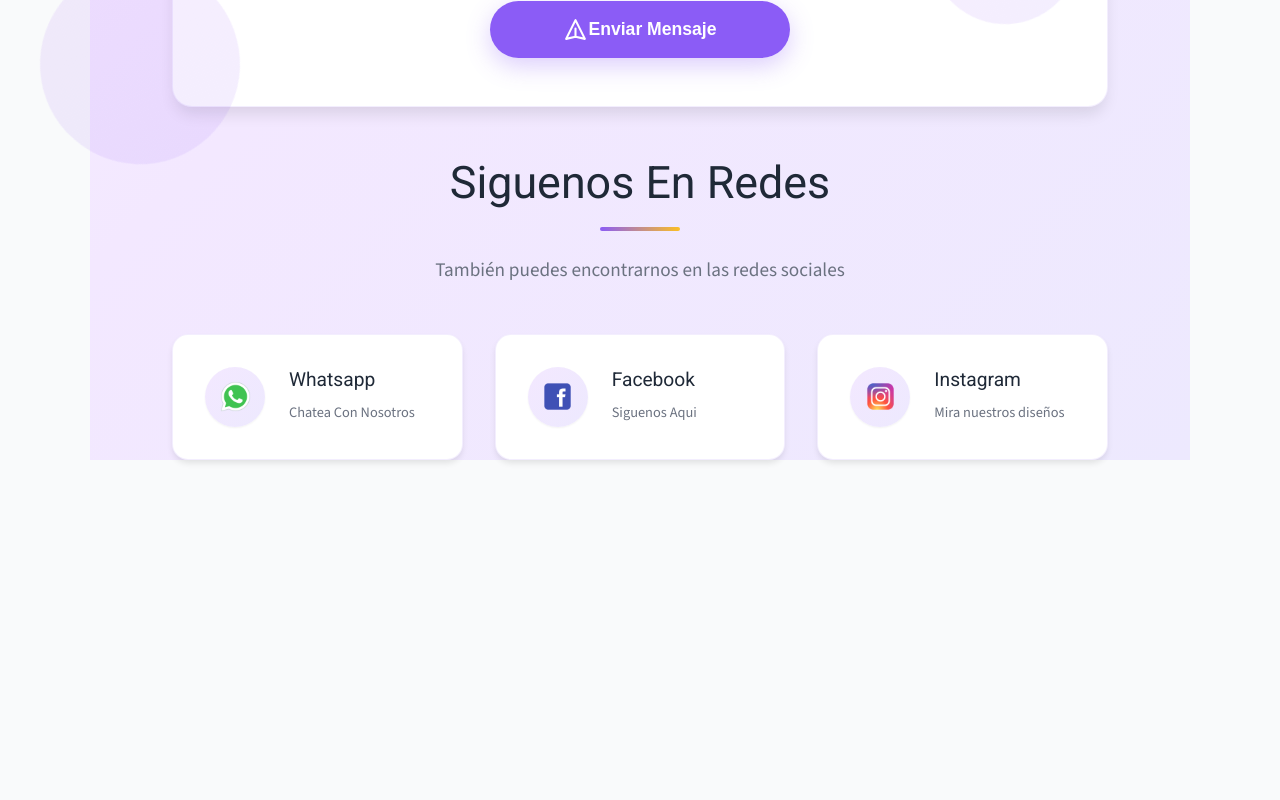
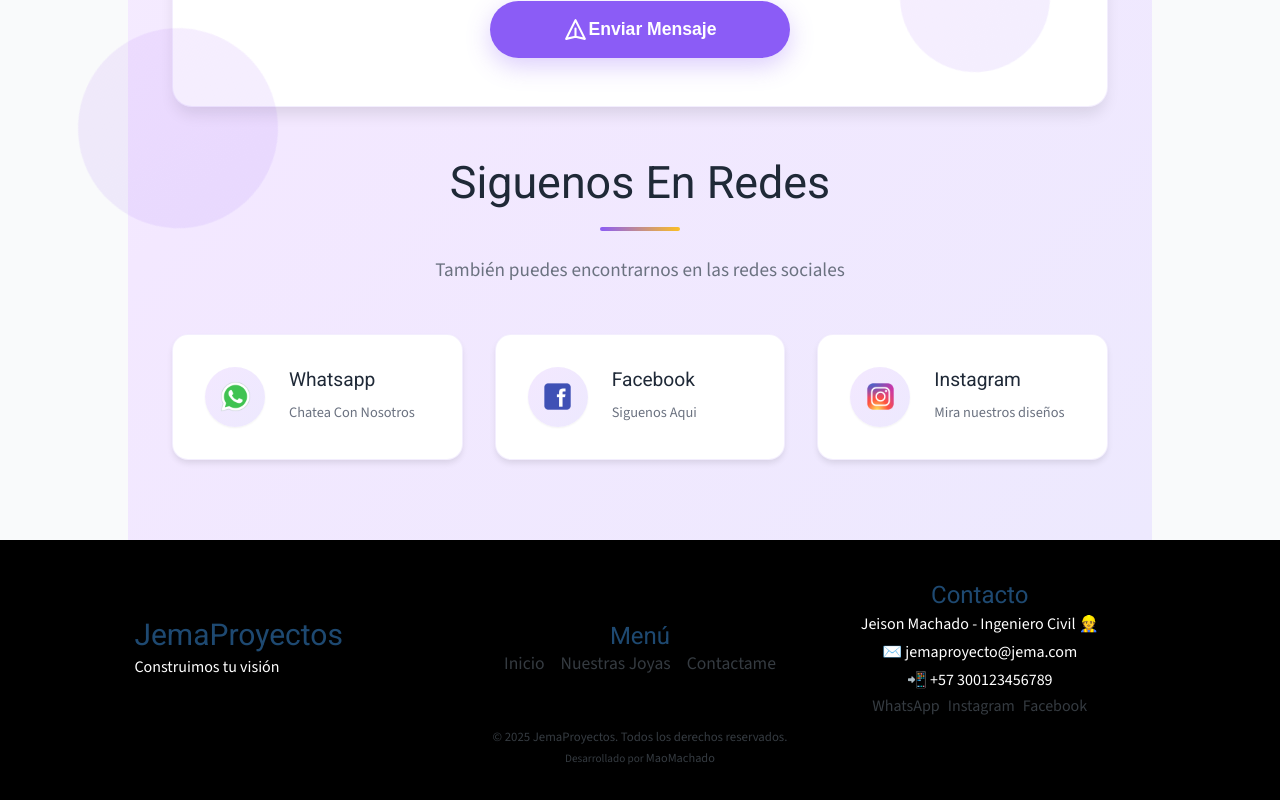
Before and after one commit to MaoMachado/JEMAProyectos, a Vue app in the folder frontend/: page /contacto in a window 1280 px wide. Shown: the part 1088-1888 px from the top of the page. Before the commit the page ends 1596 px from the top, so only its background shows below. Built offline with nearby package versions, Linux system fonts and the light colour scheme; a web font is replaced by a local one.

Commit message:
update: Footer, mejoras visuales

```diff
--- a/frontend/src/App.vue
+++ b/frontend/src/App.vue
@@ -6,8 +6,7 @@ import NavbarComponent from './components/Navbar.vue';
 import iconoMenuMobil from '@/assets/img/menu_mobile.png';
 import JemaLogo from '@/assets/img/Jema.png';
 import iconoCerrarMenu from '@/assets/img/cerrar.gif';
-// import BurbujaChat from './components/BurbujaChat.vue';
-
+import FooterContainer from './components/Footer.vue';
 
 export default {
   name: 'App',
@@ -22,7 +21,7 @@ export default {
 
   components: {
     NavbarComponent,
-    // BurbujaChat
+    FooterContainer
   },
 
   setup() {
@@ -99,6 +98,7 @@ export default {
       <router-view />
     </main>
 
+    <FooterContainer />
   </div>
 </template>
 
@@ -106,8 +106,9 @@ export default {
 .app_container {
   display: flex;
   flex-direction: column;
+}
 
-  &>.nav_principal_container {
+.nav_principal_container {
   position: sticky;
   top: 0;
   z-index: 100;
@@ -121,11 +122,10 @@ export default {
   }
 }
 
-  &>.app_main {
+.app_main {
 
   &>.menu_mobil {
     display: none;
-    }
   }
 }
 
@@ -136,86 +136,36 @@ export default {
 }
 
 @media screen and (max-width: 767px) {
-  .app_container {
+  .nav_principal_container {}
 
-    .nav_principal_container {
+  .header_menu {
+    display: flex;
+    align-items: center;
+    justify-content: space-between;
+    padding: 0.5rem;
+    background: var(--azul-suave-50);
+    backdrop-filter: blur(5px );
+    position: sticky;
+    top: 0;
+    z-index: 50;
+  }
+
+  .menu_mobil {
+    width: 40px;
+    height: 40px;
+    padding: 2.5px;
+    background: transparent;
+    border: 2px solid var(--azul-principal-50);
+    border-radius: 10px;
+
+    &>img {
       width: 100%;
-      background: var(--azul-suave-50);
-      backdrop-filter: blur(8px);
-      position: fixed;
-      z-index: 100;
-
-      &>.menu_cerrar_container {
-        display: block;
-        cursor: pointer;
-        border: none;
-        border-radius: 0.25rem;
-        position: absolute;
-        bottom: 0;
-        right: 0;
-        transition: background 0.2s ease;
-
-        &:hover {
-          background: rgba(255, 255, 255, 0.1);
-        }
     }
   }
 
-    .app_main {
-      inline-size: 100%;
-      margin: 0;
-
-      &>.header_menu {
-        position: sticky;
-        top: 0;
-        display: flex;
-        align-items: center;
-        padding: 0.5rem;
-        background: var(--azul-suave-50);
-        backdrop-filter: blur(5px);
-        z-index: 10;
-
-        &>.menu_mobil {
-          /* display: block; */
-          width: 35px;
-          height: 35px;
-          padding: 0.25rem;
-          border: none;
-          border-radius: 0.5rem;
-
-          &>img {
-            width: 100%;
-            height: 100%;
+  .logo_jema {
+    width: 120px;
   }
-        }
-
-        &>.logo_jema {
-          width: 40%;
-          margin-inline: auto;
-        }
-      }
-
-    }
-  }
-
-  /* Animación del menú */
-  .slide-menu-enter-active,
-  .slide-menu-leave-active {
-    transition: transform 0.3s ease, opacity 0.3s ease;
-  }
-
-  .slide-menu-enter-from,
-  .slide-menu-leave-to {
-    transform: translateX(-100%);
-    opacity: 0;
-  }
-
-  .slide-menu-enter-to,
-  .slide-menu-leave-from {
-    transform: translateX(0);
-    opacity: 1;
-  }
-
 }
 
 @media (prefers-reduced-motion: reduce) {
--- /dev/null
+++ b/frontend/src/components/Footer.vue
@@ -0,0 +1,193 @@
+<script>
+export default {
+  name: "FooterContainer",
+
+  setup() {
+    const title = "JemaProyectos"
+    const parrafo = "Construimos tu visión"
+
+    return {
+      title,
+      parrafo
+    }
+  }
+}
+</script>
+
+<template>
+  <footer aria-labelledby="header-title">
+    <div class="footer-container">
+      <header class="footer-header">
+        <h2 id="header-title" class="header-title">{{ title }}</h2>
+        <p class="header-texto">{{ parrafo }}</p>
+      </header>
+
+      <section class="footer-navList" aria-labelledby="navList-title">
+        <h3 id="navList-title" class="navList-title">Menú</h3>
+        <ul class="navList-container" role="navigation">
+          <li class="item"><a href="#" class="item-link">Inicio</a></li>
+          <li class="item"><a href="#" class="item-link">Nuestras Joyas</a></li>
+          <li class="item"><a href="#" class="item-link">Contactame</a></li>
+        </ul>
+      </section>
+
+      <section class="foote-info">
+        <h3 class="info-title">Contacto</h3>
+        <p class="info-texto">Jeison Machado - Ingeniero Civil 👷</p>
+        <p class="info-texto">✉️ jemaproyecto@jema.com</p>
+        <p class="info-texto">📲 +57 300123456789</p>
+        <div class="info-list">
+          <a href="#" class="info-link">WhatsApp</a>
+          <a href="#" class="info-link">Instagram</a>
+          <a href="#" class="info-link">Facebook</a>
+        </div>
+      </section>
+
+      <article class="footer-derechos">
+        <p class="texto-derechos">© 2025 JemaProyectos. Todos los derechos reservados.</p>
+        <p class="subTexto-derechos">Desarrollado por <span>MaoMachado</span></p>
+      </article>
+    </div>
+  </footer>
+</template>
+
+<style scoped>
+footer {
+  min-height: 80px;
+  padding: 0.5rem;
+  background: rgb(0, 0, 0);
+  padding-block: 2.5rem;
+}
+
+.footer-container {
+  display: grid;
+  grid-template-columns: repeat(auto-fit, minmax(300px, 1fr));
+  gap: 0.5rem;
+  width: 80%;
+  margin-inline: auto;
+}
+
+/* Header */
+.footer-header {
+  place-content: center;
+
+  &:hover .header-texto {
+    transform: translateX(100px) scale(1.1);
+  }
+}
+
+.header-title {
+  margin: 0;
+}
+
+.header-texto {
+  width: fit-content;
+  transform: translateX(0);
+  color: var(--blanco);
+  transition: transform 0.2s linear;
+}
+
+/* Lista de navegación */
+.footer-navList {
+  display: flex;
+  flex-direction: column;
+  justify-content: center;
+}
+
+.navList-title {
+  margin: 0;
+  text-align: center;
+}
+
+.navList-container {
+  display: flex;
+  flex-wrap: wrap;
+  gap: 1rem;
+  justify-content: center;
+  list-style: none;
+}
+
+.item-link {
+  text-decoration: none;
+  color: var(--blanco-50);
+  font-size: 1.1em;
+  transition: all 0.1s linear;
+
+  &:hover {
+    color: var(--naranja);
+    scale: 1.02;
+    transform: translateX(5px);
+  }
+}
+
+/* Info */
+.foote-info {
+  display: flex;
+  flex-direction: column;
+  align-items: center;
+}
+
+.info-title {
+  margin: 0;
+}
+
+.info-texto {
+  color: var(--blanco);
+}
+
+.info-list {
+  display: flex;
+  flex-wrap: wrap;
+  gap: 0.5rem;
+}
+
+.info-link {
+  color: var(--blanco-50);
+  text-decoration: none;
+  transition: all 0.2s linear;
+
+  &:hover {
+    color: var(--naranja);
+    transform: translateY(-2px) scale(1.1);
+  }
+}
+
+/* Derechos */
+.footer-derechos {
+  grid-column: span 3;
+  display: grid;
+  place-content: center;
+}
+
+.texto-derechos {
+  font-size: 0.8em;
+}
+
+.subTexto-derechos {
+  font-size: 0.7em;
+  text-align: center;
+
+  &>span {
+    font-size: 1.1em;
+  }
+}
+
+.texto-derechos:hover,
+.subTexto-derechos:hover {
+  color: var(--blanco);
+}
+
+/* Responsive */
+@media screen and (max-width: 768px) {
+  footer {
+    display: flex;
+  }
+
+  .footer-container{
+    display: flex;
+    flex-direction: column;
+    row-gap: 2.5rem;
+    align-items: center;
+  }
+}
+</style>
--- a/frontend/src/components/ImageCompare.vue
+++ b/frontend/src/components/ImageCompare.vue
@@ -593,7 +593,6 @@ onUnmounted(() => {
 /* Responsive */
 @media (max-width: 768px) {
   .image-compare-container {
-    padding: 1rem;
     gap: 1rem;
   }
 
@@ -616,20 +615,4 @@ onUnmounted(() => {
     justify-content: center;
   }
 }
-
-@media (max-width: 480px) {
-  .image-compare {
-    height: 200px;
-  }
-
-  .image-label {
-    font-size: 0.8em;
-    padding: 0.3rem 0.8rem;
-  }
-
-  .control-btn {
-    padding: 0.4rem 0.8rem;
-    font-size: 0.9em;
-  }
-}
 </style>
--- a/frontend/src/components/Navbar.vue
+++ b/frontend/src/components/Navbar.vue
@@ -71,7 +71,7 @@ export default {
 
     <section class="navbar-container" ref="heroSection">
       <div class="logo_container">
-        <RouterLink to="/"><img :src="logoJema" alt="logoJema" loading="lazy" /></RouterLink>
+        <RouterLink to="/"><img class="logo-img" :src="logoJema" alt="logoJema" loading="lazy" /></RouterLink>
       </div>
 
       <ul class="nav_menu" role="menubar">
@@ -136,7 +136,7 @@ export default {
   display: flex;
   align-items: center;
   justify-content: space-between;
-  width: 1100px;
+  width: 80%;
   padding-inline: 0.5rem;
   margin-inline: auto;
 }
@@ -226,41 +226,27 @@ p {
 
 
 @media screen and (max-width: 767px) {
-  .nav_container {
+  .navbar {
+    position: fixed;
+    width: 200px;
+    height: 100dvh;
+    border-radius: 0 0.5rem 0.5rem 0;
+  }
+
+  .navbar-container {
     flex-direction: column;
-    justify-content: start;
-    height: 100dvh;
+    row-gap: 2.5rem;
     padding: 0;
+  }
 
-    .logo_container {
-      width: 100%;
-      margin-inline: auto;
-      padding: 0.5rem;
-      border: none;
-    }
+  .logo-img {
+    width: 100%;
+  }
 
-    .nav_menu {
-      flex-direction: column;
-      width: 100%;
-      padding: 0.5rem;
-
-      &>.nav_item {
-        animation: slideInLeft 0.3s ease-out;
-        animation-fill-mode: both;
-
-        &:nth-child(1) {
-          animation-delay: 0.1s;
-        }
-
-        &:nth-child(2) {
-          animation-delay: 0.2s;
-        }
-
-        &:nth-child(3) {
-          animation-delay: 0.3s;
-        }
-      }
-    }
+  .nav_menu {
+    width: 100%;
+    flex-direction: column;
+    row-gap: 1rem;
   }
 }
 
--- a/frontend/src/views/Contacto.vue
+++ b/frontend/src/views/Contacto.vue
@@ -332,9 +332,10 @@ export default {
 
 <style scoped>
 .contacto-container {
-  inline-size: 1100px;
+  inline-size: 80%;
   min-height: 100vh;
   margin-inline: auto;
+  padding-block-end: 2rem;
   background: linear-gradient(135deg, #faf5ff 0%, #f3e8ff 50%, #ede9fe 100%);
   position: relative;
   opacity: 0;
@@ -351,6 +352,7 @@ export default {
 .hero-contacto {
   position: relative;
   display: flex;
+  flex-wrap: wrap;
   align-items: center;
   justify-content: center;
   min-height: 60vh;
@@ -892,4 +894,25 @@ export default {
     transform: scale(1) translateY(0);
   }
 }
+
+/* Responsive */
+@media screen and (max-width: 768px) {
+  .contacto-container{
+    width: 100%;
+    padding: 0.5rem;
+    text-align: center;
+  }
+
+  .hero-contacto{
+    padding: 0.5rem;
+  }
+
+  .hero-content{
+    padding: 0;
+  }
+
+  .formulario-section{
+    padding: 0;
+  }
+}
 </style>
--- a/frontend/src/views/Home.vue
+++ b/frontend/src/views/Home.vue
@@ -166,9 +166,10 @@ export default {
 
 <style scoped>
 .inicio-container {
-  width: 1100px;
+  width: 80%;
   min-height: 100vh;
   margin-inline: auto;
+  padding-block-end: 2rem;
   background: linear-gradient(135deg, #f8fafc 0%, #e2e8f0 100%);
   opacity: 0;
   transform: translateY(30px);
@@ -430,7 +431,7 @@ export default {
 }
 
 .image-compare-wrapper {
-  max-width: 800px;
+  max-width: 100%;
   margin: 0 auto;
   border-radius: var(--border-radius);
   overflow: hidden;
@@ -480,6 +481,11 @@ export default {
 }
 
 @media screen and (max-width: 480px) {
+  .inicio-container {
+    width: 100%;
+    padding-inline: 0.5rem;
+  }
+
   .hero-title {
     font-size: 2rem;
   }
@@ -494,6 +500,10 @@ export default {
 
   .servicio-card {
     padding: var(--spacing-md);
+  }
+
+  .comparacion-section{
+    padding: 24px;
   }
 }
 
--- a/frontend/src/views/JoyasJema.vue
+++ b/frontend/src/views/JoyasJema.vue
@@ -231,9 +231,10 @@ export default {
 
 <style scoped>
 .joyas-container {
-  inline-size: 1100px;
+  inline-size: 80%;
   min-height: 100vh;
   margin-inline: auto;
+  padding-block-end: 2rem;
   background: linear-gradient(135deg, #faf5ff 0%, #f3e8ff 50%, #ede9fe 100%);
   position: relative;
   opacity: 0;
@@ -674,6 +675,11 @@ export default {
 
 /* Responsive Design */
 @media screen and (max-width: 768px) {
+  .joyas-container{
+    width: 100%;
+    padding-inline: 0.5rem;
+  }
+
   .hero-joyas {
     min-height: 60vh;
     padding: var(--spacing-lg) var(--spacing-sm);
```
Lines whose indentation alone changed are shown as unchanged.
